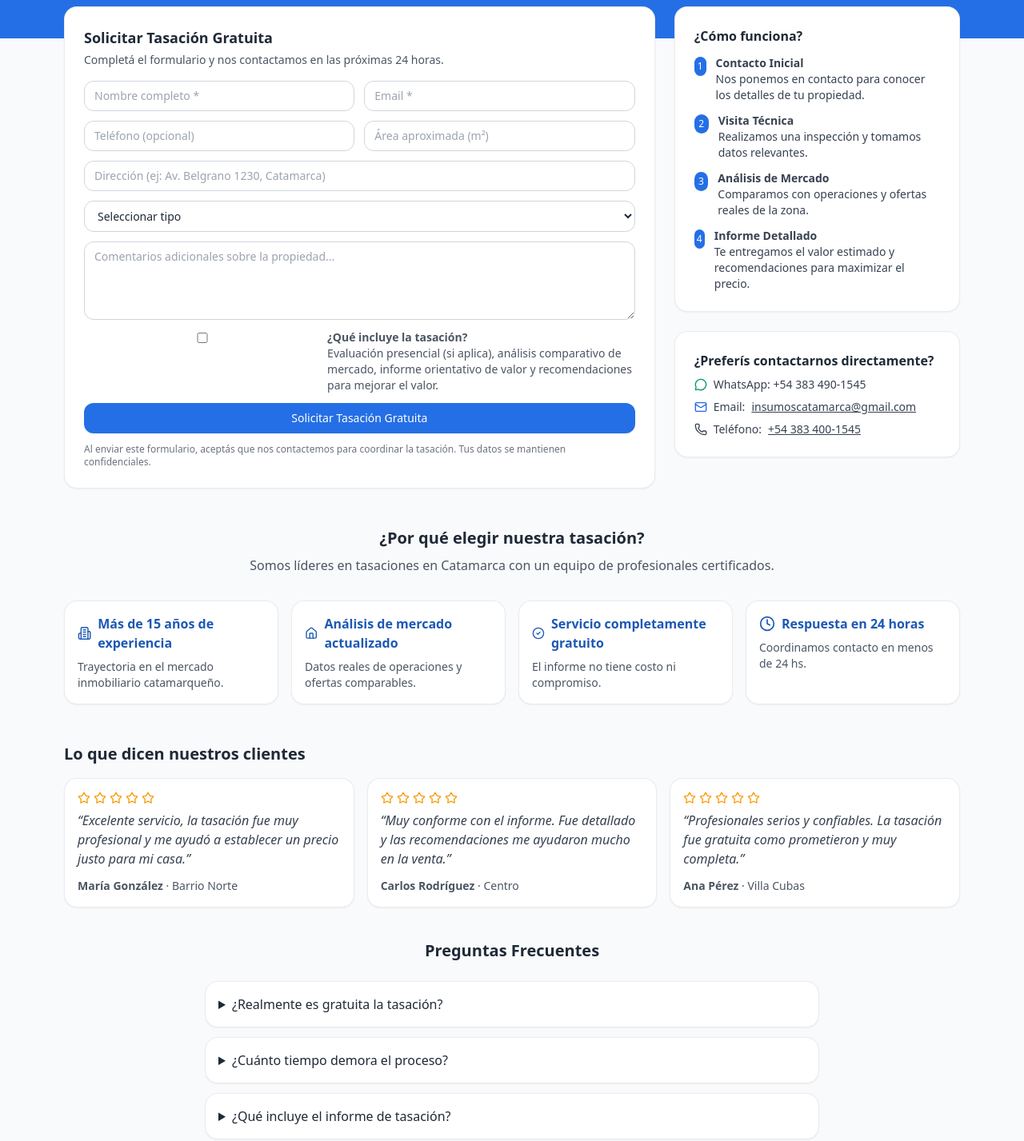
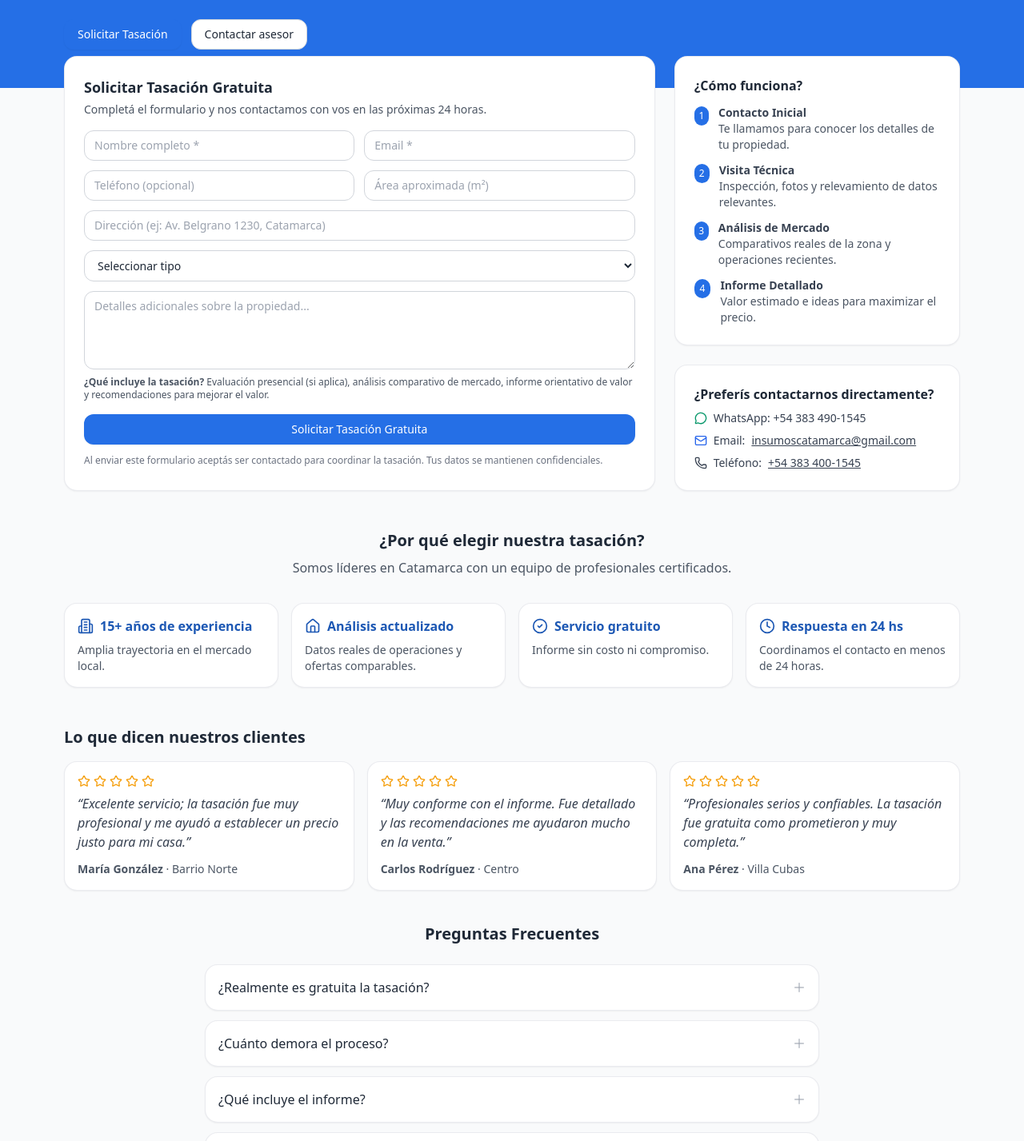
Before and after one commit to DataSenseCat/datainmobiliaria, a React (Vite) app: page /tasaciones in a window 1280 px wide. Shown: the part 382-1809 px from the top of the page at 80% size. Built offline with nearby package versions, Linux system fonts and the light colour scheme.

Commit message:
Update Tasaciones.tsx

```diff
--- a/src/pages/Tasaciones.tsx
+++ b/src/pages/Tasaciones.tsx
@@ -1,37 +1,55 @@
-import { CheckCircle2, Clock, FileText, MessageCircle, Mail, Phone, Home, Building2, Star } from 'lucide-react'
+import {
+  CheckCircle2, Clock, FileText, MessageCircle, Mail, Phone,
+  Building2, Home, Star
+} from 'lucide-react'
 import { SITE } from '../shared/SiteConfig'
+import { useRef } from 'react'
 
-export default function Tasaciones(){
+export default function Tasaciones() {
+  const formRef = useRef<HTMLDivElement>(null)
+  const scrollToForm = () => formRef.current?.scrollIntoView({ behavior: 'smooth', block: 'start' })
+
   return (
     <div className="w-full">
       {/* HERO azul */}
       <section className="bg-brand-600 text-white">
         <div className="container py-12">
+          {/* Pill */}
           <div className="inline-flex items-center gap-2 text-xs md:text-sm bg-white/15 rounded-full px-3 py-1 mb-3">
             <span className="bg-white text-brand-600 px-2 py-0.5 rounded-full font-semibold">Servicio Gratuito</span>
             <span className="opacity-90">sin costos ocultos</span>
           </div>
+
           <h1 className="text-3xl md:text-4xl font-bold">Tasación Gratuita de tu Propiedad</h1>
           <p className="opacity-90 mt-2 max-w-3xl">
-            Conocé el valor real de tu propiedad con nuestra tasación profesional y gratuita. Más de 15 años de experiencia en el mercado inmobiliario catamarqueño.
+            Conocé el valor real de tu propiedad con nuestra tasación profesional y gratuita.
+            Más de 15 años de experiencia en el mercado inmobiliario catamarqueño.
           </p>
 
-          {/* Badges */}
+          {/* Badges con icono */}
           <div className="mt-6 grid md:grid-cols-3 gap-3">
-            <Badge icon={<CheckCircle2 className="w-5 h-5" />} title="100% Gratuito" desc="sin costos ocultos" />
-            <Badge icon={<Clock className="w-5 h-5" />} title="Respuesta en 24hs" desc="contacto inmediato" />
-            <Badge icon={<FileText className="w-5 h-5" />} title="Informe Completo" desc="análisis detallado" />
+            <HeroBadge icon={<CheckCircle2 className="w-5 h-5" />} title="100% Gratuito" desc="sin costos ocultos" />
+            <HeroBadge icon={<Clock className="w-5 h-5" />} title="Respuesta en 24hs" desc="contacto inmediato" />
+            <HeroBadge icon={<FileText className="w-5 h-5" />} title="Informe Completo" desc="análisis detallado" />
+          </div>
+
+          {/* CTA del hero */}
+          <div className="mt-6 flex items-center gap-3">
+            <button onClick={scrollToForm} className="btn btn-primary">Solicitar Tasación</button>
+            <a href="/contacto" className="btn btn-outline">Contactar asesor</a>
           </div>
         </div>
       </section>
 
-      {/* Form + Sidebar */}
-      <section className="container -mt-10 relative z-10">
+      {/* FORM + SIDEBAR */}
+      <section ref={formRef} className="container -mt-10 relative z-10">
         <div className="grid md:grid-cols-3 gap-6">
-          {/* FORM */}
-          <div className="md:col-span-2 card p-6 bg-white">
+          {/* Formulario (col izquierda) */}
+          <div className="md:col-span-2 card p-6">
             <h2 className="text-lg font-semibold mb-1">Solicitar Tasación Gratuita</h2>
-            <p className="text-sm text-gray-600 mb-4">Completá el formulario y nos contactamos en las próximas 24 horas.</p>
+            <p className="text-sm text-gray-600 mb-4">
+              Completá el formulario y nos contactamos con vos en las próximas 24 horas.
+            </p>
 
             <form className="grid grid-cols-2 gap-3">
               <input placeholder="Nombre completo *" required />
@@ -39,74 +57,64 @@ export default function Tasaciones(){
               <input placeholder="Teléfono (opcional)" />
               <input placeholder="Área aproximada (m²)" />
               <input className="col-span-2" placeholder="Dirección (ej: Av. Belgrano 1230, Catamarca)" />
-              <select className="col-span-2">
-                <option>Seleccionar tipo</option>
-                <option>Casa</option>
-                <option>Departamento</option>
-                <option>Lote</option>
-                <option>Local</option>
+              <select className="col-span-2" defaultValue="">
+                <option value="" disabled>Seleccionar tipo</option>
+                <option>Casa</option><option>Departamento</option><option>Lote</option><option>Local</option>
               </select>
-              <textarea className="col-span-2" rows={4} placeholder="Comentarios adicionales sobre la propiedad..." />
-              <div className="col-span-2">
-                <label className="flex items-start gap-2 text-sm text-gray-600">
-                  <input type="checkbox" className="mt-1" />
-                  <span>
-                    <strong>¿Qué incluye la tasación?</strong><br/>
-                    Evaluación presencial (si aplica), análisis comparativo de mercado, informe orientativo de valor y recomendaciones para mejorar el valor.
-                  </span>
-                </label>
+              <textarea className="col-span-2" rows={4} placeholder="Detalles adicionales sobre la propiedad..." />
+
+              {/* Info compacta como en la referencia */}
+              <div className="col-span-2 text-xs text-gray-600 -mt-1">
+                <strong>¿Qué incluye la tasación?</strong> Evaluación presencial (si aplica), análisis comparativo de mercado,
+                informe orientativo de valor y recomendaciones para mejorar el valor.
               </div>
-              <button type="submit" className="btn btn-primary col-span-2">Solicitar Tasación Gratuita</button>
-              <p className="text-xs text-gray-500 col-span-2">Al enviar este formulario, aceptás que nos contactemos para coordinar la tasación. Tus datos se mantienen confidenciales.</p>
+
+              <button type="submit" className="btn btn-primary col-span-2 mt-1">Solicitar Tasación Gratuita</button>
+              <p className="text-xs text-gray-500 col-span-2">
+                Al enviar este formulario aceptás ser contactado para coordinar la tasación. Tus datos se mantienen confidenciales.
+              </p>
             </form>
           </div>
 
-          {/* SIDEBAR */}
+          {/* Sidebar (col derecha) */}
           <aside className="flex flex-col gap-6">
             <div className="card p-6">
               <h3 className="font-semibold mb-3">¿Cómo funciona?</h3>
               <ol className="space-y-3 text-sm text-gray-700">
-                <li className="flex gap-3">
-                  <span className="w-6 h-6 rounded-full bg-brand-600 text-white text-xs flex items-center justify-center mt-0.5">1</span>
-                  <div><strong>Contacto Inicial</strong><br/>Nos ponemos en contacto para conocer los detalles de tu propiedad.</div>
-                </li>
-                <li className="flex gap-3">
-                  <span className="w-6 h-6 rounded-full bg-brand-600 text-white text-xs flex items-center justify-center mt-0.5">2</span>
-                  <div><strong>Visita Técnica</strong><br/>Realizamos una inspección y tomamos datos relevantes.</div>
-                </li>
-                <li className="flex gap-3">
-                  <span className="w-6 h-6 rounded-full bg-brand-600 text-white text-xs flex items-center justify-center mt-0.5">3</span>
-                  <div><strong>Análisis de Mercado</strong><br/>Comparamos con operaciones y ofertas reales de la zona.</div>
-                </li>
-                <li className="flex gap-3">
-                  <span className="w-6 h-6 rounded-full bg-brand-600 text-white text-xs flex items-center justify-center mt-0.5">4</span>
-                  <div><strong>Informe Detallado</strong><br/>Te entregamos el valor estimado y recomendaciones para maximizar el precio.</div>
-                </li>
+                <Step n={1} title="Contacto Inicial" desc="Te llamamos para conocer los detalles de tu propiedad." />
+                <Step n={2} title="Visita Técnica" desc="Inspección, fotos y relevamiento de datos relevantes." />
+                <Step n={3} title="Análisis de Mercado" desc="Comparativos reales de la zona y operaciones recientes." />
+                <Step n={4} title="Informe Detallado" desc="Valor estimado e ideas para maximizar el precio." />
               </ol>
             </div>
 
             <div className="card p-6">
               <h3 className="font-semibold mb-2">¿Preferís contactarnos directamente?</h3>
               <div className="space-y-2 text-sm text-gray-700">
-                <p className="flex items-center gap-2"><MessageCircle className="w-4 h-4 text-emerald-600"/> WhatsApp: {SITE.whatsapp}</p>
-                <p className="flex items-center gap-2"><Mail className="w-4 h-4 text-blue-600"/> Email: <a href={`mailto:${SITE.email}`} className="underline">{SITE.email}</a></p>
-                <p className="flex items-center gap-2"><Phone className="w-4 h-4 text-gray-700"/> Teléfono: <a href={`tel:${SITE.phone}`} className="underline">{SITE.phone}</a></p>
+                <p className="flex items-center gap-2">
+                  <MessageCircle className="w-4 h-4 text-emerald-600"/> WhatsApp: {SITE.whatsapp}
+                </p>
+                <p className="flex items-center gap-2">
+                  <Mail className="w-4 h-4 text-blue-600"/> Email: <a href={`mailto:${SITE.email}`} className="underline">{SITE.email}</a>
+                </p>
+                <p className="flex items-center gap-2">
+                  <Phone className="w-4 h-4 text-gray-700"/> Teléfono: <a href={`tel:${SITE.phone}`} className="underline">{SITE.phone}</a>
+                </p>
               </div>
             </div>
           </aside>
         </div>
       </section>
 
-      {/* ¿Por qué elegir...? */}
+      {/* Por qué elegirnos */}
       <section className="container py-12">
         <h3 className="text-xl font-semibold text-center mb-2">¿Por qué elegir nuestra tasación?</h3>
-        <p className="text-center text-gray-600 mb-8">Somos líderes en tasaciones en Catamarca con un equipo de profesionales certificados.</p>
-
+        <p className="text-center text-gray-600 mb-8">Somos líderes en Catamarca con un equipo de profesionales certificados.</p>
         <div className="grid md:grid-cols-4 gap-4">
-          <FeatureCard icon={<Building2 className="w-5 h-5"/>} title="Más de 15 años de experiencia" desc="Trayectoria en el mercado inmobiliario catamarqueño." />
-          <FeatureCard icon={<Home className="w-5 h-5"/>} title="Análisis de mercado actualizado" desc="Datos reales de operaciones y ofertas comparables." />
-          <FeatureCard icon={<CheckCircle2 className="w-5 h-5"/>} title="Servicio completamente gratuito" desc="El informe no tiene costo ni compromiso." />
-          <FeatureCard icon={<Clock className="w-5 h-5"/>} title="Respuesta en 24 horas" desc="Coordinamos contacto en menos de 24 hs." />
+          <FeatureCard icon={<Building2 className="w-5 h-5" />} title="15+ años de experiencia" desc="Amplia trayectoria en el mercado local." />
+          <FeatureCard icon={<Home className="w-5 h-5" />} title="Análisis actualizado" desc="Datos reales de operaciones y ofertas comparables." />
+          <FeatureCard icon={<CheckCircle2 className="w-5 h-5" />} title="Servicio gratuito" desc="Informe sin costo ni compromiso." />
+          <FeatureCard icon={<Clock className="w-5 h-5" />} title="Respuesta en 24 hs" desc="Coordinamos el contacto en menos de 24 horas." />
         </div>
       </section>
 
@@ -114,7 +122,7 @@ export default function Tasaciones(){
       <section className="container pb-10">
         <h3 className="text-xl font-semibold mb-4">Lo que dicen nuestros clientes</h3>
         <div className="grid md:grid-cols-3 gap-4">
-          <Testimonial text="Excelente servicio, la tasación fue muy profesional y me ayudó a establecer un precio justo para mi casa." author="María González" role="Barrio Norte" />
+          <Testimonial text="Excelente servicio; la tasación fue muy profesional y me ayudó a establecer un precio justo para mi casa." author="María González" role="Barrio Norte" />
           <Testimonial text="Muy conforme con el informe. Fue detallado y las recomendaciones me ayudaron mucho en la venta." author="Carlos Rodríguez" role="Centro" />
           <Testimonial text="Profesionales serios y confiables. La tasación fue gratuita como prometieron y muy completa." author="Ana Pérez" role="Villa Cubas" />
         </div>
@@ -124,22 +132,22 @@ export default function Tasaciones(){
       <section className="container pb-12">
         <h3 className="text-xl font-semibold text-center mb-6">Preguntas Frecuentes</h3>
         <div className="max-w-3xl mx-auto space-y-3">
-          <FAQ q="¿Realmente es gratuita la tasación?" a="Sí, completamente gratuita. No cobramos nada por la visita, evaluación e informe de tasación." />
-          <FAQ q="¿Cuánto tiempo demora el proceso?" a="Entre 3 a 5 días hábiles desde la solicitud hasta la entrega del informe." />
-          <FAQ q="¿Qué incluye el informe de tasación?" a="Valor estimado, análisis comparativo de mercado, fotos de la propiedad, y recomendaciones para mejorar el valor." />
-          <FAQ q="¿Debo estar presente durante la tasación?" a="Preferentemente sí, para mostrar características especiales de la propiedad y resolver dudas." />
-          <FAQ q="¿En qué zonas hacen tasaciones?" a="Trabajamos en toda la provincia de Catamarca, priorizando San Fernando del Valle y alrededores." />
+          <FAQ q="¿Realmente es gratuita la tasación?" a="Sí, completamente gratuita. No cobramos por la visita, evaluación ni informe." />
+          <FAQ q="¿Cuánto demora el proceso?" a="Entre 3 a 5 días hábiles desde la solicitud hasta la entrega del informe." />
+          <FAQ q="¿Qué incluye el informe?" a="Valor estimado, análisis comparativo, fotos de la propiedad y recomendaciones." />
+          <FAQ q="¿Debo estar presente?" a="Preferentemente sí, para mostrar características especiales y responder dudas." />
+          <FAQ q="¿En qué zonas trabajan?" a="Toda la provincia de Catamarca, priorizando San Fernando del Valle y alrededores." />
         </div>
       </section>
 
-      {/* CTA verde */}
+      {/* CTA verde final */}
       <section className="bg-gradient-to-r from-emerald-600 to-green-600 text-white">
         <div className="container py-10 text-center">
           <h3 className="text-xl md:text-2xl font-semibold mb-2">¿Estás pensando en vender tu propiedad?</h3>
-          <p className="opacity-95 mb-5">Una tasación profesional es el primer paso para una venta exitosa.</p>
+          <p className="opacity-95 mb-5">Conocé el valor real y vendé al mejor precio con nuestro asesoramiento.</p>
           <div className="flex items-center justify-center gap-3">
-            <a href="#top" className="btn bg-white text-emerald-700 hover:bg-white/90">Solicitar Tasación Gratuita</a>
-            <a href="/contacto" className="btn btn-primary border-white bg-transparent hover:bg-white/10">Contactar Asesor</a>
+            <button onClick={scrollToForm} className="btn bg-white text-emerald-700 hover:bg-white/90">Solicitar Tasación Gratuita</button>
+            <a href="/contacto" className="btn btn-outline border-white text-white hover:bg-white/10">Contactar Asesor</a>
           </div>
         </div>
       </section>
@@ -147,12 +155,14 @@ export default function Tasaciones(){
   )
 }
 
-/* ---------- componentes chicos usados arriba ---------- */
+/* ---------- componentes pequeños con los mismos efectos ---------- */
 
-function Badge({icon, title, desc}:{icon:React.ReactNode,title:string,desc:string}){
+function HeroBadge({ icon, title, desc }:{icon:React.ReactNode,title:string,desc:string}) {
   return (
-    <div className="flex items-center gap-3 bg-white/10 rounded-xl px-4 py-3">
-      <div className="w-9 h-9 rounded-full bg-white/20 flex items-center justify-center">{icon}</div>
+    <div className="group flex items-center gap-3 bg-white/10 rounded-xl px-4 py-3 transition-all hover:bg-white/15">
+      <div className="w-9 h-9 rounded-full bg-white/20 flex items-center justify-center group-hover:bg-white/30 transition-colors">
+        {icon}
+      </div>
       <div>
         <div className="font-semibold">{title}</div>
         <div className="text-xs opacity-85">{desc}</div>
@@ -161,33 +171,43 @@ function Badge({icon, title, desc}:{icon:React.ReactNode,title:string,desc:strin
   )
 }
 
-function FeatureCard({icon,title,desc}:{icon:React.ReactNode,title:string,desc:string}){
+function Step({ n, title, desc }:{n:number,title:string,desc:string}) {
   return (
-    <div className="card p-4">
+    <li className="flex gap-3">
+      <span className="w-6 h-6 rounded-full bg-brand-600 text-white text-xs flex items-center justify-center mt-0.5">{n}</span>
+      <div><strong>{title}</strong><br/><span className="text-gray-600">{desc}</span></div>
+    </li>
+  )
+}
+
+function FeatureCard({ icon, title, desc }:{icon:React.ReactNode,title:string,desc:string}) {
+  return (
+    <div className="card p-4 hover:border-gray-300">
       <div className="flex items-center gap-2 text-brand-700 mb-2">{icon}<span className="font-semibold">{title}</span></div>
       <p className="text-sm text-gray-600">{desc}</p>
     </div>
   )
 }
 
-function Testimonial({text, author, role}:{text:string, author:string, role:string}){
+function Testimonial({ text, author, role }:{text:string,author:string,role:string}) {
   return (
     <div className="card p-4">
       <div className="flex items-center gap-1 text-amber-500 mb-2">
         <Star className="w-4 h-4"/><Star className="w-4 h-4"/><Star className="w-4 h-4"/><Star className="w-4 h-4"/><Star className="w-4 h-4"/>
       </div>
       <p className="text-gray-700 italic">“{text}”</p>
-      <div className="text-sm text-gray-600 mt-3">
-        <strong>{author}</strong> · {role}
-      </div>
+      <div className="text-sm text-gray-600 mt-3"><strong>{author}</strong> · {role}</div>
     </div>
   )
 }
 
-function FAQ({q,a}:{q:string,a:string}){
+function FAQ({ q, a }:{q:string,a:string}) {
   return (
-    <details className="card p-4">
-      <summary className="cursor-pointer font-medium">{q}</summary>
+    <details className="card p-4 group">
+      <summary className="cursor-pointer font-medium list-none flex items-center justify-between">
+        {q}
+        <span className="ml-4 text-gray-400 group-open:rotate-45 transition-transform">＋</span>
+      </summary>
       <p className="text-gray-700 mt-2">{a}</p>
     </details>
   )
```
